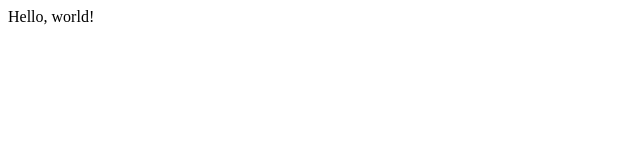
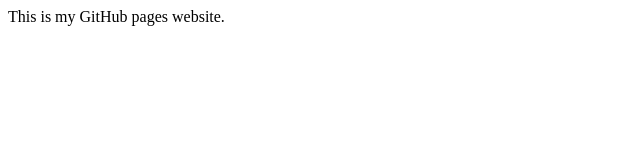
Before and after one commit to wisefool01/wisefool001.github.io, a plain HTML site: page index.html in a window 1280 px wide. Shown: the whole page, without its empty margins (0-640 px from the left). Drawn offline with Linux system fonts and the light colour scheme.

Commit message:
Changed text

```diff
--- a/index.html
+++ b/index.html
@@ -1,9 +1,9 @@
 <!DOCTYPE html>
 <html lang="en">
     <head>
-        <title>Hello!</title>
+        <title>My site</title>
     </head>
     <body>
-        Hello, world!
+        This is my GitHub pages website.
     </body>
 </html>
```
